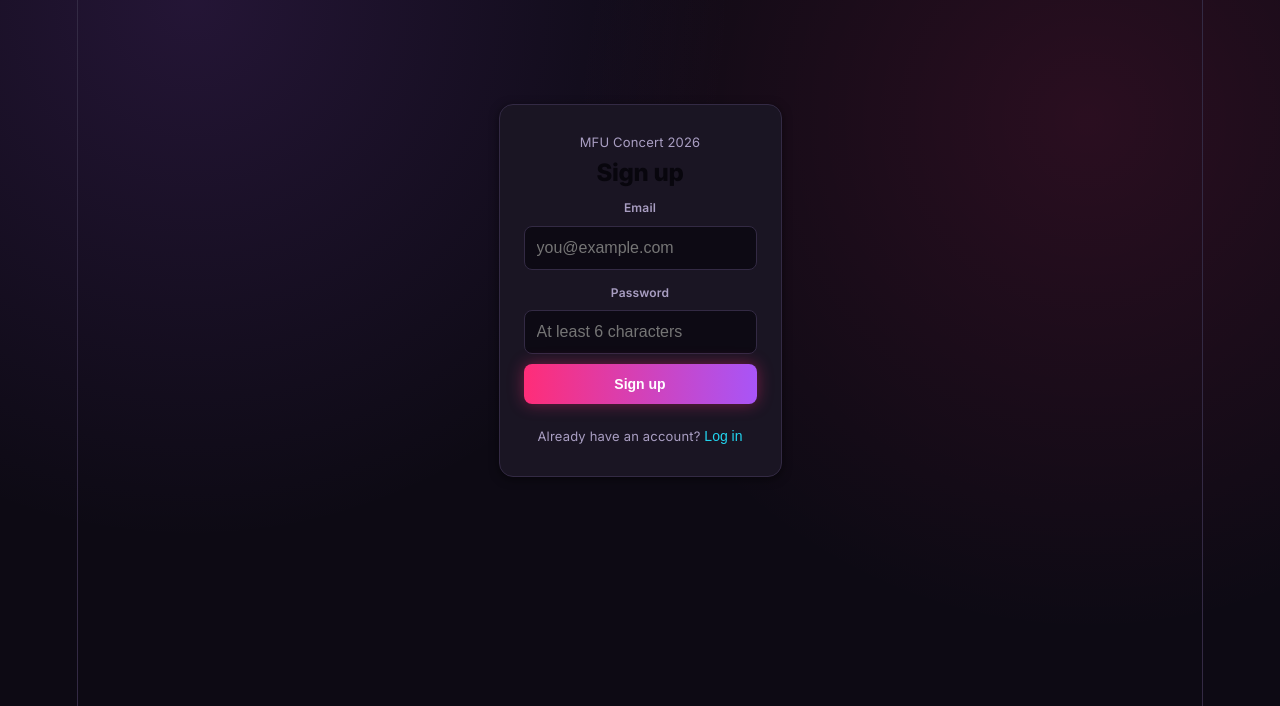
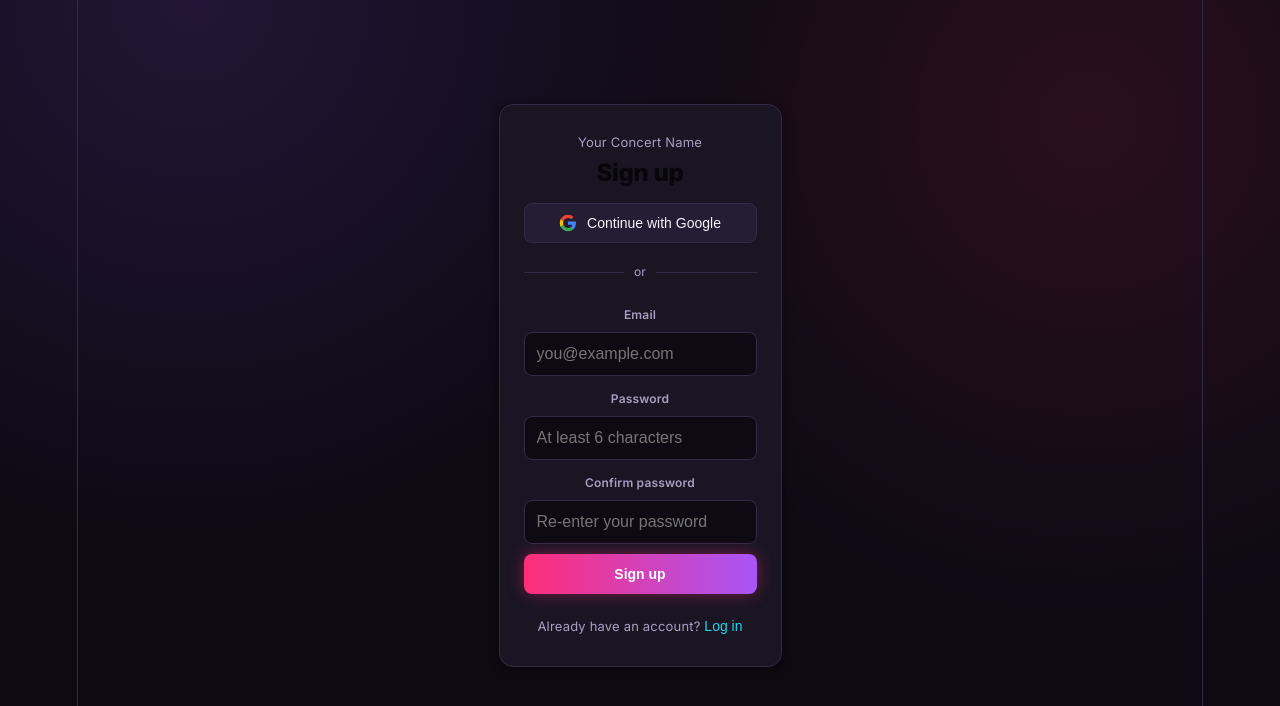
Before and after one commit to TTAR007/MFU-Concert, a React app in the folder frontend/: page / in a window 1280 px wide. Both pictures are taken after a click on the button "Sign up". Shown: the top 706 px of the page. Built offline with nearby package versions, Linux system fonts and the light colour scheme; no server answers; the HTML template or start-up script is replaced by a standard one.

Commit message:
add google sign in

```diff
--- a/frontend/src/App.jsx
+++ b/frontend/src/App.jsx
@@ -8,7 +8,7 @@ import CheckIn from './components/CheckIn';
 import './theme.css';
 
 const SHOW_ID = 'e8a7a715-c26a-4e05-8250-5c6ee79922df';
-const EVENT_NAME = 'MFU Concert 2026';
+const EVENT_NAME = 'Your Concert Name';
 
 const AVATAR_COLORS = ['#6366f1', '#22c55e', '#f5a623', '#ef4444', '#06b6d4', '#a855f7'];
 
@@ -219,12 +219,18 @@ export default function App() {
 function AuthForm({ eventName }) {
   const [email, setEmail] = useState('');
   const [password, setPassword] = useState('');
+  const [confirmPassword, setConfirmPassword] = useState('');
   const [mode, setMode] = useState('login');
   const [error, setError] = useState(null);
 
   async function handleSubmit(e) {
     e.preventDefault();
     setError(null);
+
+    if (mode === 'signup' && password !== confirmPassword) {
+      setError('Passwords do not match.');
+      return;
+    }
 
     const { error } = mode === 'login'
       ? await supabase.auth.signInWithPassword({ email, password })
@@ -233,10 +239,32 @@ function AuthForm({ eventName }) {
     if (error) setError(error.message);
   }
 
+  async function handleGoogleSignIn() {
+    setError(null);
+    const { error } = await supabase.auth.signInWithOAuth({
+      provider: 'google',
+      options: { redirectTo: window.location.origin },
+    });
+    if (error) setError(error.message);
+  }
+
   return (
     <div className="auth-wrap">
       <p style={{ color: 'var(--text-dim)', fontSize: 13, marginBottom: 4 }}>{eventName}</p>
       <h2>{mode === 'login' ? 'Log in' : 'Sign up'}</h2>
+
+      <button className="btn google-signin-btn" onClick={handleGoogleSignIn} type="button">
+        <svg viewBox="0 0 24 24" width="18" height="18">
+          <path fill="#4285F4" d="M22.56 12.25c0-.78-.07-1.53-.2-2.25H12v4.26h5.92c-.26 1.37-1.04 2.53-2.21 3.31v2.77h3.57c2.08-1.92 3.28-4.74 3.28-8.09z" />
+          <path fill="#34A853" d="M12 23c2.97 0 5.46-.98 7.28-2.66l-3.57-2.77c-.98.66-2.23 1.06-3.71 1.06-2.86 0-5.29-1.93-6.16-4.53H2.18v2.84C3.99 20.53 7.7 23 12 23z" />
+          <path fill="#FBBC05" d="M5.84 14.09c-.22-.66-.35-1.36-.35-2.09s.13-1.43.35-2.09V7.07H2.18C1.43 8.55 1 10.22 1 12s.43 3.45 1.18 4.93l2.85-2.22.81-.62z" />
+          <path fill="#EA4335" d="M12 5.38c1.62 0 3.06.56 4.21 1.64l3.15-3.15C17.45 2.09 14.97 1 12 1 7.7 1 3.99 3.47 2.18 7.07l3.66 2.84c.87-2.6 3.3-4.53 6.16-4.53z" />
+        </svg>
+        Continue with Google
+      </button>
+
+      <div className="auth-divider"><span>or</span></div>
+
       <form onSubmit={handleSubmit} className="auth-form" noValidate>
         <div className="field">
           <label htmlFor="auth-email" className="field-label">Email</label>
@@ -263,6 +291,21 @@ function AuthForm({ eventName }) {
             autoComplete={mode === 'login' ? 'current-password' : 'new-password'}
           />
         </div>
+        {mode === 'signup' && (
+          <div className="field">
+            <label htmlFor="auth-confirm-password" className="field-label">Confirm password</label>
+            <input
+              id="auth-confirm-password"
+              type="password"
+              placeholder="Re-enter your password"
+              value={confirmPassword}
+              onChange={(e) => setConfirmPassword(e.target.value)}
+              required
+              minLength={6}
+              autoComplete="new-password"
+            />
+          </div>
+        )}
         <button type="submit" className="btn btn-primary">
           {mode === 'login' ? 'Log in' : 'Sign up'}
         </button>
@@ -272,7 +315,11 @@ function AuthForm({ eventName }) {
         {mode === 'login' ? "Don't have an account? " : 'Already have an account? '}
         <button
           className="btn-text"
-          onClick={() => setMode(mode === 'login' ? 'signup' : 'login')}
+          onClick={() => {
+            setMode(mode === 'login' ? 'signup' : 'login');
+            setConfirmPassword('');
+            setError(null);
+          }}
         >
           {mode === 'login' ? 'Sign up' : 'Log in'}
         </button>
--- a/frontend/src/theme.css
+++ b/frontend/src/theme.css
@@ -838,6 +838,35 @@ body {
   letter-spacing: -0.3px;
 }
 
+.google-signin-btn {
+  width: 100%;
+  display: flex;
+  align-items: center;
+  justify-content: center;
+  gap: 10px;
+  margin: var(--space-md) 0;
+}
+
+.auth-divider {
+  display: flex;
+  align-items: center;
+  text-align: center;
+  color: var(--text-dim);
+  font-size: 12px;
+  margin-bottom: var(--space-md);
+}
+
+.auth-divider::before,
+.auth-divider::after {
+  content: '';
+  flex: 1;
+  border-bottom: 1px solid var(--border);
+}
+
+.auth-divider span {
+  padding: 0 var(--space-sm);
+}
+
 .auth-form {
   display: flex;
   flex-direction: column;
```
